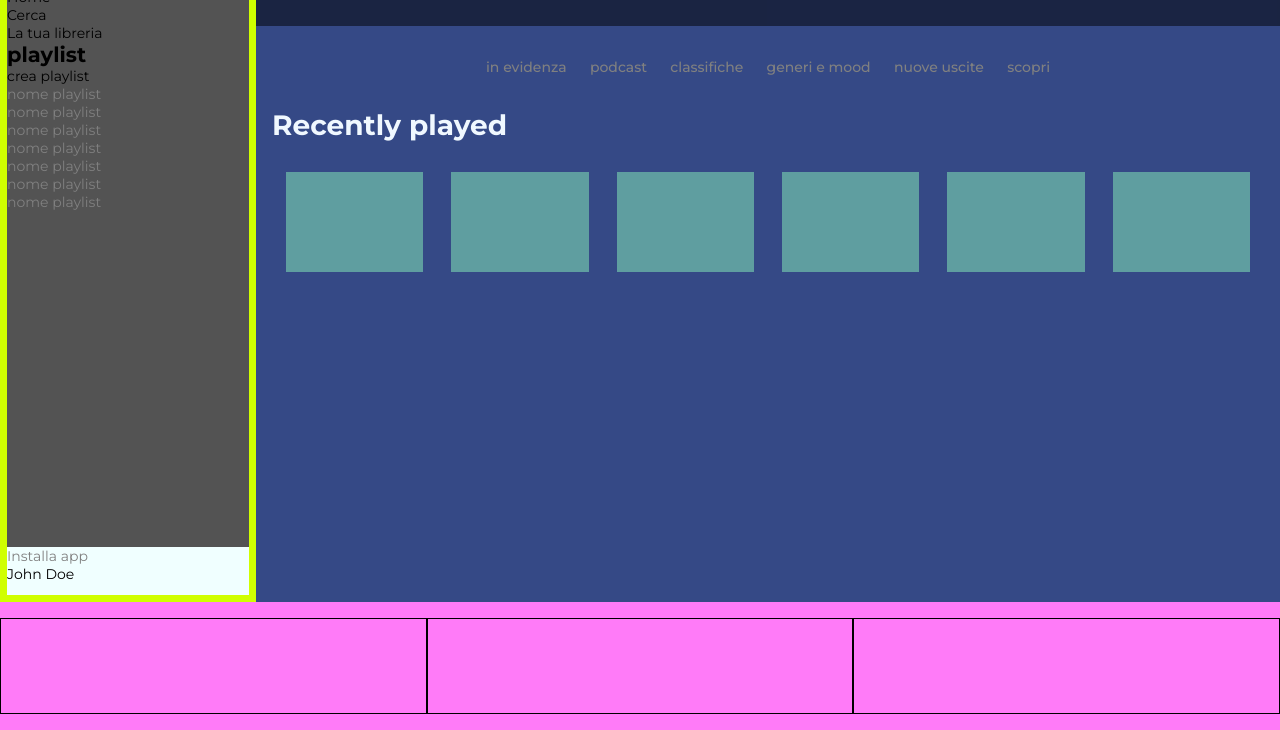
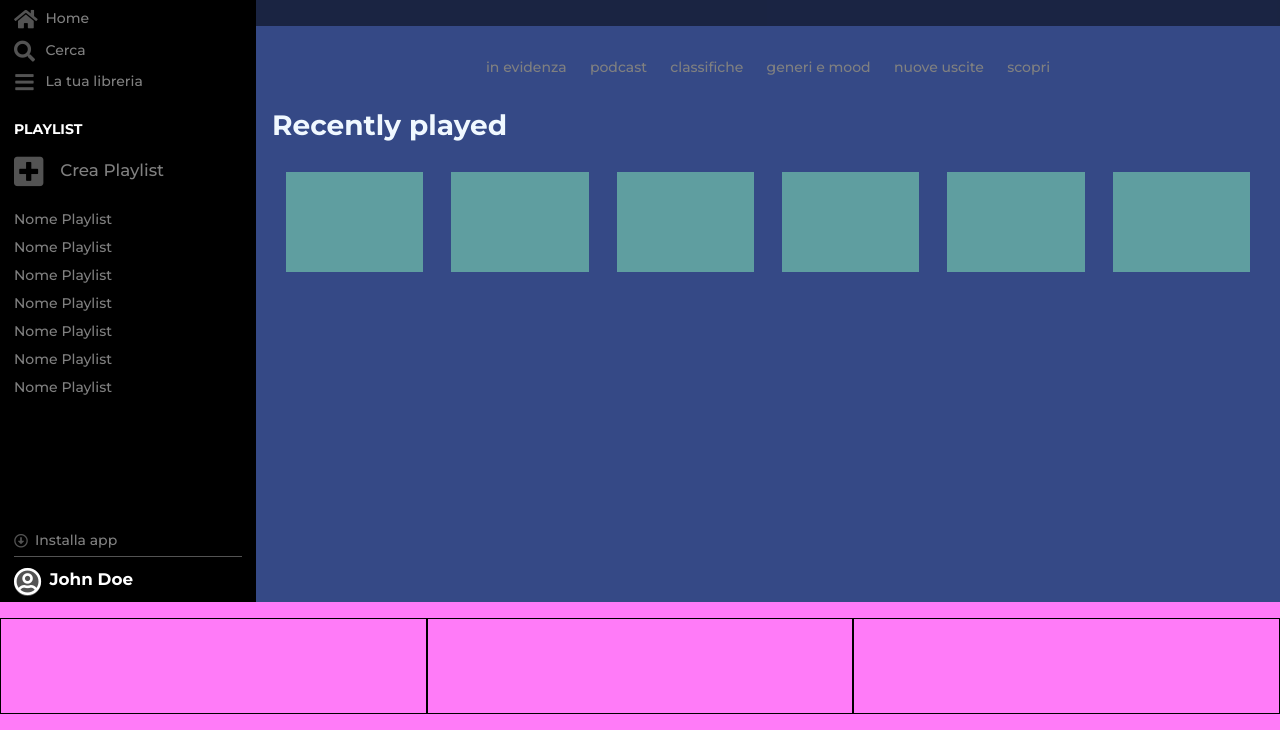
Before and after one commit to comemaino/html-css-spotifyweb, a plain HTML site: page index.html in a window 1280 px wide. Shown: the part 70-800 px from the top of the page. Drawn offline with Linux system fonts and the light colour scheme.

Commit message:
Add: nav style

```diff
--- a/css/style.css
+++ b/css/style.css
@@ -14,7 +14,6 @@ main {
     height: calc(100% - 8rem );
     width: 100%;
     overflow: hidden;
-    background-color: aqua;
 }
 
 ul {
@@ -23,8 +22,13 @@ ul {
 
 
 a {
+    font-weight: 500;
     text-decoration: none;
     color: grey;
+}
+
+a:hover {
+    color: #ffffff;
 }
 
 .container {
@@ -51,29 +55,98 @@ a {
 /* NAV */
 nav {
     float: left;
-    padding: .5em;
+    padding: 1em;
     height: 100%;
     width: 16rem;
-
-    /* debug */
-    /* height: calc(100vh - 8rem); */
-    background-color: rgb(208, 255, 0);
+    background-color: #000000;
 }
 
 .nav-top {
-    height: calc(100% - 3rem);
-    background-color: #535353;
+    height: 11rem;
+}
+
+.logo img {
+    height: 2.5rem;
+}
+
+.nav-btn {
+    line-height: 1.5em;
+}
+
+nav i {
+    padding-right: .5em;
+    vertical-align: middle;
+    color: #535353;
+}
+
+.menu i {
+    width: 1.5em;
+    line-height: 1.5em;
+    font-size: 1.5em;
+    text-align: center;
+}
+
+.playlist {
+    height: calc(100% - 15rem);
+}
+
+
+.playlist h2 {
+    font-size: 1em;
+    text-transform: uppercase;
+    color: #ffffff;
+}
+
+.create-pl {
+    font-size: 1.2em;
+    text-transform: capitalize;
+}
+
+.create-pl i {
+    font-size: 2em;
+    line-height: 2em;
+}
+
+.playlist-list {
+    height: calc(100% - 5rem);
+    overflow-y: auto;
+}
+
+.playlist li {
+    line-height: 2em;
+    text-transform: capitalize;
 }
 
 .nav-bottom {
-    height: 3rem;
-    background-color: azure;
+    padding: .5em 0;
+    height: 4rem;
 }
 
-.logo {
-    width: 65%;
+.install-btn {
+    border-bottom: 1px solid #535353;
+    padding-bottom: .5em;
+    margin-bottom: .75em;
 }
 
+.user i {
+    padding: 0;
+    font-size: 2em;
+    line-height: 1em;
+    vertical-align: middle;
+    color: #ffffff;
+    background-color: #535353;
+    border-radius: .9em;
+}
+
+.user a {
+    padding-left: .5em;
+    font-size: 1.2em;
+    font-weight: 700;
+    color: #ffffff;
+}
+
+
+/* CONTENT */
 .content {
     float: left;
     overflow-y: auto;
@@ -107,7 +180,7 @@ nav {
     color:  #ffffff;
 }
 
-/* CONTENT */
+/* MUSIC */
 .music {
     padding: 8rem 1rem 2rem;
     width: 100%;
--- a/index.html
+++ b/index.html
@@ -10,7 +10,7 @@
     <!-- FONT -->
     <link rel="preconnect" href="https://fonts.googleapis.com">
     <link rel="preconnect" href="https://fonts.gstatic.com" crossorigin>
-    <link href="https://fonts.googleapis.com/css2?family=Montserrat:wght@400;500;600;700&display=swap" rel="stylesheet">
+    <link href="https://fonts.googleapis.com/css2?family=Montserrat:wght@300;400;500;600;700&display=swap" rel="stylesheet">
     <!-- STYLE -->
     <link rel="stylesheet" href="css/style.css" />
 </head>
@@ -20,15 +20,19 @@
             <!-- NAV -->
             <nav>
                 <div class="nav-top">
-                    <img class="logo" src="img/logo.svg" alt="logo">
-                    <div class="menu">
-                        <div class="nav-btn"><span>Home</span></div>
-                        <div class="nav-btn"><span>Cerca</span></div>
-                        <div class="nav-btn"><span>La tua libreria</span></div>
+                   <div class="logo mb-10">
+                    <img src="img/logo.svg" alt="logo">
+                   </div>
+                    <div class="menu mb-10">
+                        <div class="nav-btn"><i class="fas fa-home"></i><a href="">Home</a></div>
+                        <div class="nav-btn"><i class="fas fa-search"></i><a href="">Cerca</a></div>
+                        <div class="nav-btn"><i class="fas fa-bars"></i><a href="">La tua libreria</a></div>
                     </div>
-                    <div class="playlist">
-                        <h2>playlist</h2>
-                        <div class="create-pl">crea playlist</div>
+                </div>
+                <div class="playlist">
+                    <h2>playlist</h2>
+                    <div class="create-pl"><a href=""><i class="fas fa-plus-square"></i>crea playlist</a></div>
+                    <div class="playlist-list">
                         <ul>
                             <li> <a href="">nome playlist</a></li>
                             <li> <a href="">nome playlist</a></li>
@@ -41,8 +45,8 @@
                     </div>
                 </div>
                 <div class="nav-bottom">
-                    <div class="install-btn"><a href="">Installa app</a></div>
-                    <div class="user">John Doe</div>
+                    <div class="install-btn"><i class="far fa-arrow-alt-circle-down"></i><a href="">Installa app</a></div>
+                    <div class="user"><i class="far fa-user-circle"></i><a href="">John Doe</a></div>
                 </div>
             </nav>
             <!-- /NAV -->
```
